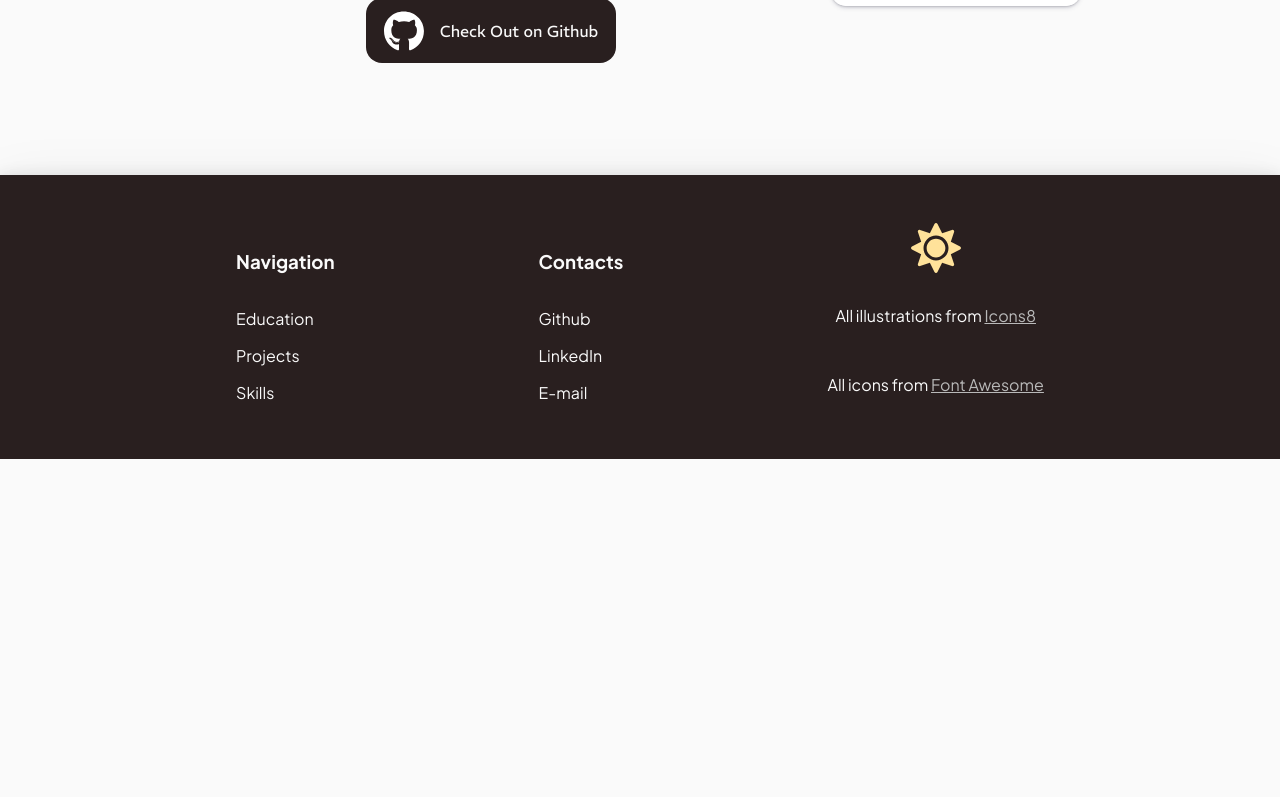
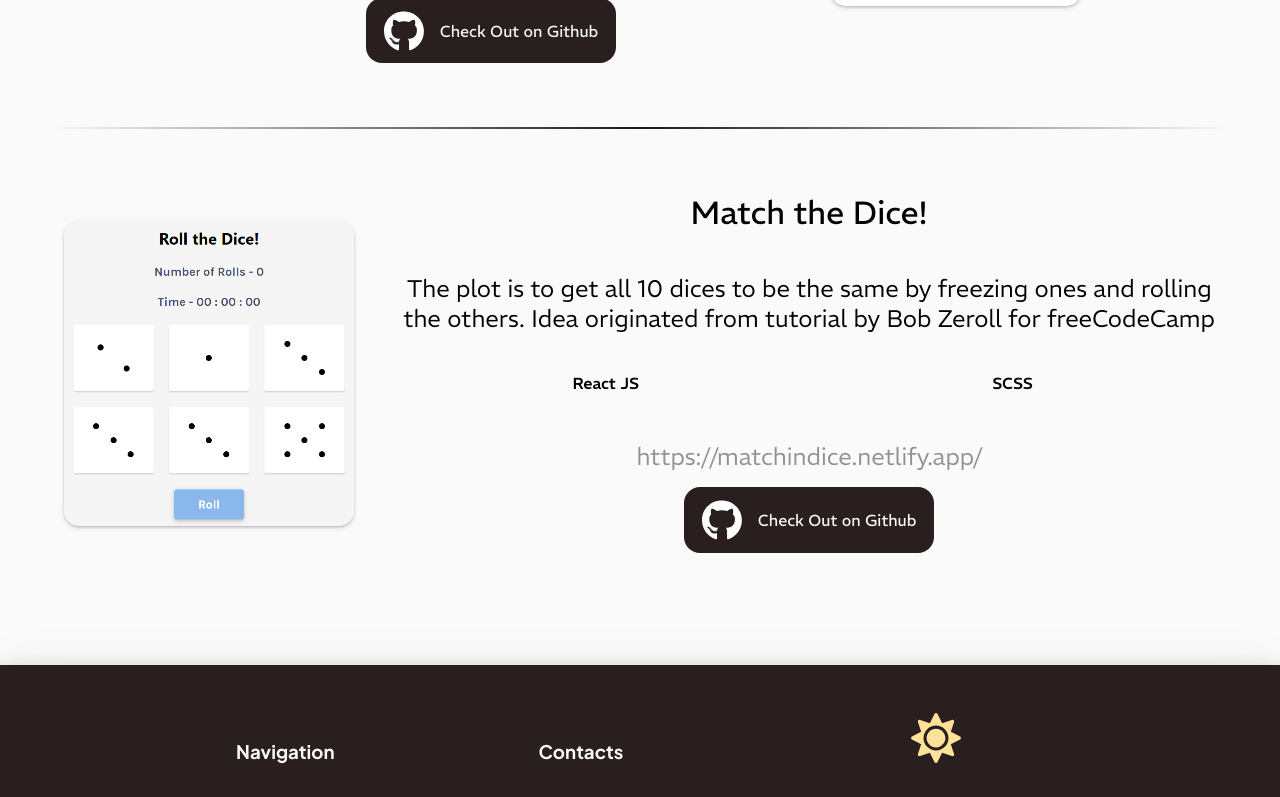
Before and after one commit to gbsmash/portfolio, a React (Vite) app: page /portfolio in a window 1280 px wide. Shown: the part 1060-1857 px from the top of the page. Before the commit the page ends 1519 px from the top, so only its background shows below. Built offline with nearby package versions, Linux system fonts and the light colour scheme.

Commit message:
Some changes to projects' structure and styling

```diff
--- a/src/assets/projects.js
+++ b/src/assets/projects.js
@@ -1,5 +1,8 @@
 import Mind from "../assets/images/mind_game_preview.png"
 import Ttender from "../assets/images/ttender_preview.png"
+import Dice from "../assets/images/dice.png"
+
+
 
 const projects = [
     {
@@ -7,8 +10,9 @@ const projects = [
       title: "The Mind Game",
       img: Mind,
       description: "Web version of the board card game - 'The Mind'",
-      tags: ["React JS","Authentication","Sass","Protected Routes", "Axios","socket.io","js-cookie"],
-      link: "https://github.com/The-MindGame/mind-game"
+      tags: ["React JS","Authentication","SCSS","Protected Routes", "Axios","socket.io","js-cookie"],
+      github: "https://github.com/The-MindGame/mind-game",
+      link:""
     },
     {
       id: 2,
@@ -16,7 +20,17 @@ const projects = [
       img: Ttender,
       description: "Web application aimed to simplify tender operations",
       tags: ["React JS","Styled Components","Material UI","Axios","Authentication"],
-      link: "https://github.com/gbsmash/ttender"
+      github: "https://github.com/gbsmash/ttender",
+      link:""
+    },
+    {
+      id: 3,
+      title: "Match the Dice!",
+      img: Dice,
+      description: "The plot is to get all 10 dices to be the same by freezing ones and rolling the others. Idea originated from tutorial by Bob Zeroll for freeCodeCamp",
+      tags: ["React JS","SCSS"],
+      github: "https://github.com/gbsmash/rolling-dice-game",
+      link: "https://matchindice.netlify.app/"
     }
 ]
 
--- a/src/pages/HomePage.jsx
+++ b/src/pages/HomePage.jsx
@@ -23,7 +23,8 @@ function HomePage() {
               return <div className={`home--project-container`} key={project.id}>
                       <img src={project.img}></img>
                       <p>{project.description}</p>
-                      <Link><GithubIcon/>Check Out on Github</Link>
+                      {project.link ? <Link to={project.link}>{project.link}</Link> : <></>}
+                      <Link to={project.github}><GithubIcon/>Check Out on Github</Link>
                     </div>
             })}
           </div>
--- a/src/pages/PortfolioPage.jsx
+++ b/src/pages/PortfolioPage.jsx
@@ -20,9 +20,11 @@ function PortfolioPage() {
               {project.tags.map((tag, index)=>{
                 return <span key={index}>{tag}</span>
               })}
+
             </div>
             <div className="portfolio--project-row-wrapper">
-              <Link to={project.link}><GithubIcon/>Check Out on Github</Link>
+              {project.link ? <Link to={project.link}>{project.link}</Link> : <></>}
+              <Link to={project.github}><GithubIcon/>Check Out on Github</Link>
             </div>
           </div>
         </div>
--- a/src/styles/App.scss
+++ b/src/styles/App.scss
@@ -30,7 +30,6 @@ $gradient_orange: rgba(255,168,137,1);
 }
 
 
-
 #root{
     width:100%;
 }
--- a/src/styles/home_section_projects.scss
+++ b/src/styles/home_section_projects.scss
@@ -33,7 +33,6 @@
         display: grid;
         grid-template-columns: repeat(auto-fit, minmax(380px, 1fr));
         justify-items: center;
-        align-items: center;
         grid-gap: 2rem;
         width: 100%;
 
@@ -69,6 +68,10 @@
             }
 
             a{
+                color:rgb(145, 145, 145);
+            }
+
+            a:last-child{
                 @include black_button(0.3rem, 1rem);
                 display: flex;
                 align-items: center;
--- a/src/styles/portfolio.scss
+++ b/src/styles/portfolio.scss
@@ -34,13 +34,6 @@
         @include mquery_min(1700px){ gap: 12rem; }
         @include mquery_max(768px){ flex-direction: column; }
 
-        .portfolio--project-row-wrapper{
-            display: flex;
-            justify-content: center;
-            margin-top: auto;
-
-            @include mquery_min(2200px){ margin-top: 3rem; }
-        }
 
         &.last{
             border:none;
@@ -85,7 +78,7 @@
                 @include mquery_max(768px){ font-size:1.5rem; }
             }
 
-            p{
+            p, a{
                 font: 400 2.5rem "REM";
                 font-weight: 300;
                 text-align: center;
@@ -99,7 +92,7 @@
 
             .project-tags-wrapper{
                 display: grid;
-                grid-template-columns: repeat(auto-fill, minmax(14rem, 1fr));
+                grid-template-columns: repeat(auto-fit, minmax(14rem, 1fr));
                 align-items: center;
                 width: 100%;
 
@@ -114,11 +107,25 @@
                 }
             }
 
-            a{
+            .portfolio--project-row-wrapper{
+                display: flex;
+                flex-direction: column;
+                justify-content: center;
+                align-items: center;
+                margin-top: auto;
+                gap: 1rem;
+
+                @include mquery_min(2200px){ margin-top: 3rem; }
+
+                a:first-child{
+                    margin-top:2rem;
+                    color:rgb(145, 145, 145);
+                }
+
+                a:last-child{
                     @include black_button(0.3rem, 1rem);
                     display: flex;
                     align-items: center;
-                margin-top:2rem;
 
                     @include mquery_max(768px){ font-size:0.8rem; }
 
@@ -140,6 +147,6 @@
                     }
                 }
             }
-
         }
     }
+}
```
Also changed, not shown: src/assets/images/dice.png (added). Lines whose indentation alone changed are shown as unchanged.
